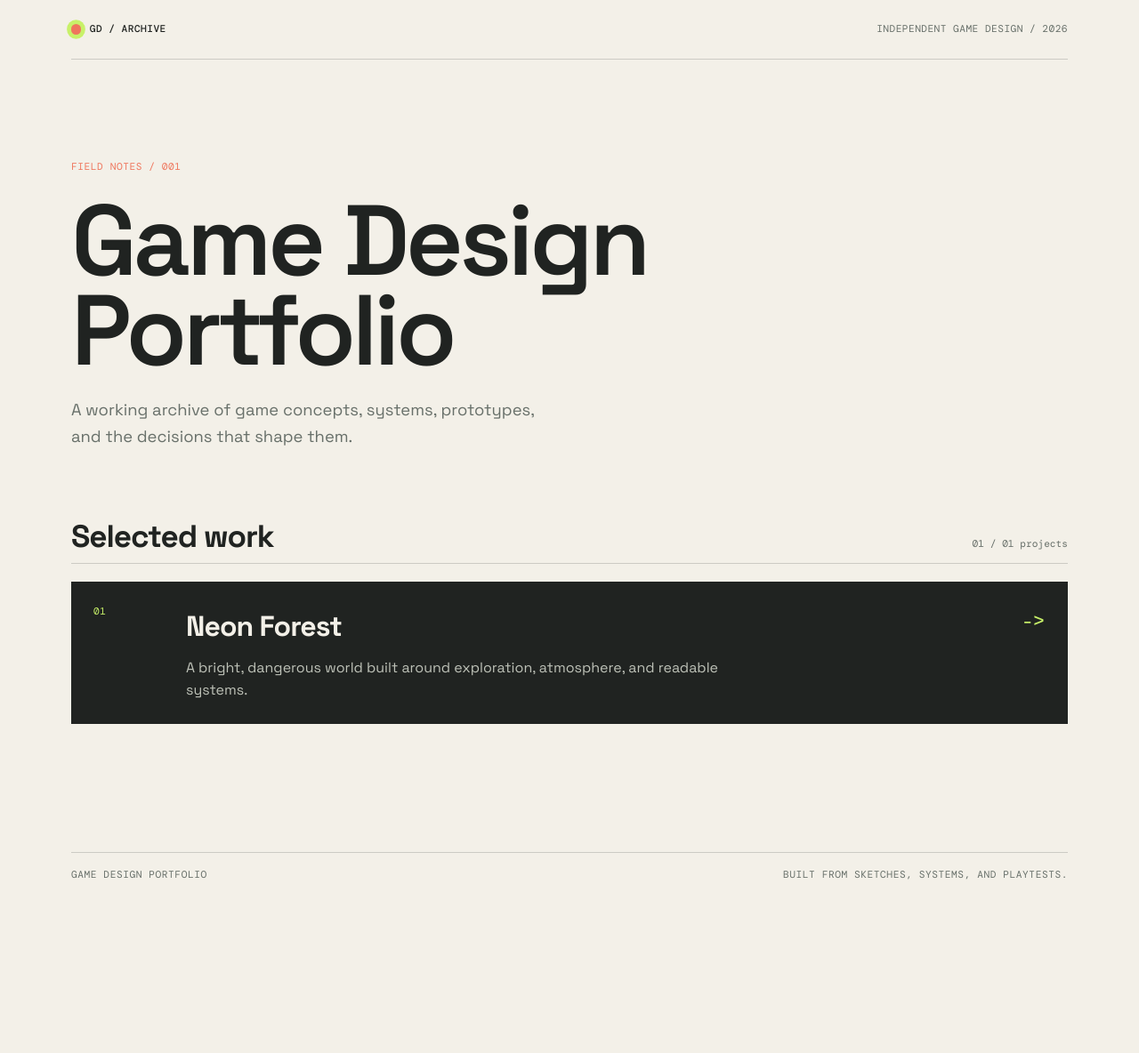
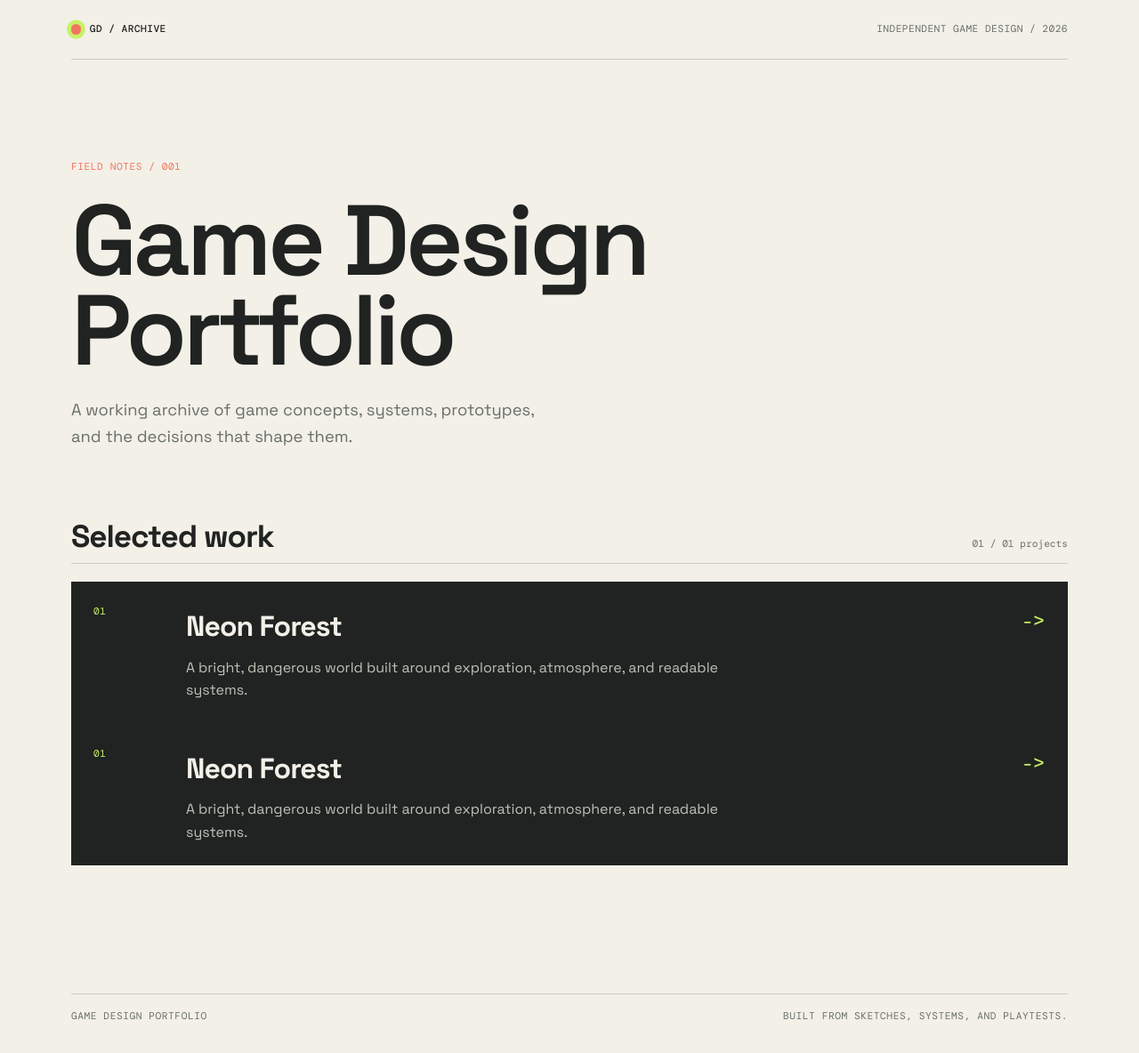
Before and after one commit to CooleRearWindowSalad/game-design-portfolio, a Jekyll site: the page built from index.md, in a window 1280 px wide. Shown: the whole page at 89% size. Built offline with Jekyll 4.4.1, drawn with Linux system fonts in a browser that asks for light colours; before the commit the page ends 1025 px from its top, so only the background shows below that.

Commit message:
Add duplicate project card for Neon Forest in project list section

```diff
--- a/index.md
+++ b/index.md
@@ -25,4 +25,13 @@ stylesheet: home
 		</span>
 		<span class="project-card__arrow" aria-hidden="true">-&gt;</span>
 	</a>
+
+	<a class="project-card" href="{{ '/projects/neon-forest/' | relative_url }}">
+		<span class="project-card__index">01</span>
+		<span>
+			<h3>Neon Forest</h3>
+			<p>A bright, dangerous world built around exploration, atmosphere, and readable systems.</p>
+		</span>
+		<span class="project-card__arrow" aria-hidden="true">-&gt;</span>
+	</a>
 </section>
```
